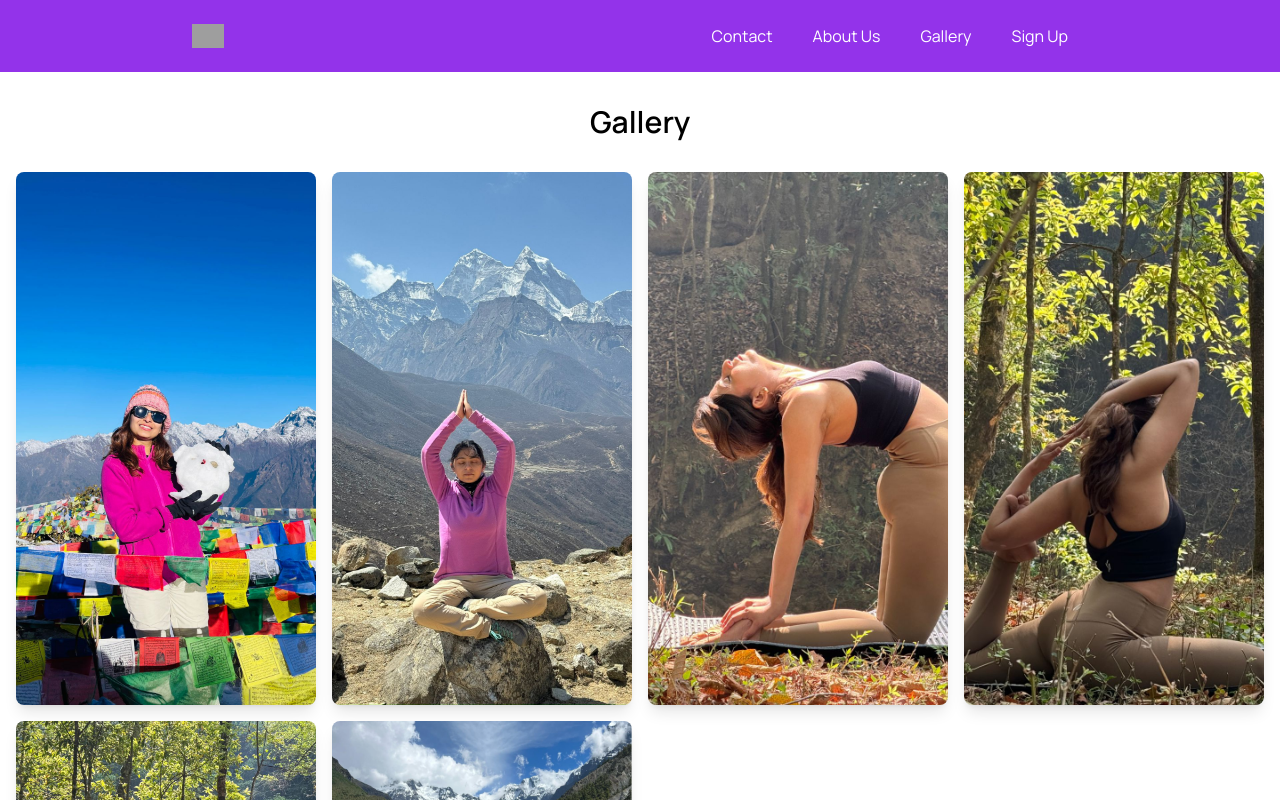
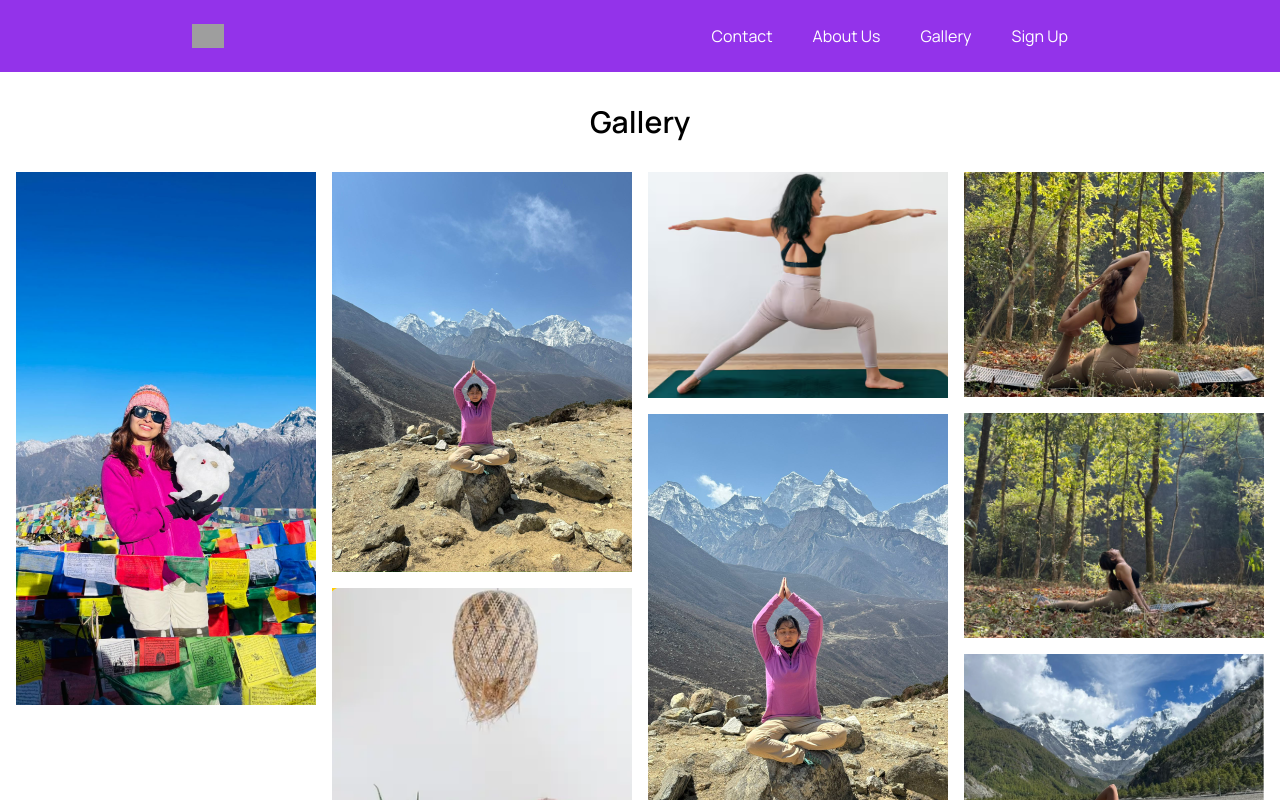
Before and after one commit to bhandaripawan8/Yoga-MERN, a React (Vite) app: page /gallery in a window 1280 px wide. Shown: the top 800 px of the page. Built offline with nearby package versions, Linux system fonts and the light colour scheme; grey boxes are pictures that could not be loaded.

Commit message:
gallery content styled with masonry grid style

```diff
--- a/src/components/Gallery/Gallery.jsx
+++ b/src/components/Gallery/Gallery.jsx
@@ -19,17 +19,13 @@ const Gallery = () => {
     <>
            <div className="container mx-auto py-8 px-4">
             <h2 className="text-3xl font-semibold text-center mb-8">Gallery</h2>
-        <div className="grid grid-cols-1 sm:grid-cols-2 md:grid-cols-3 lg:grid-cols-4 gap-4">
+            <div className="columns-1 sm:columns-2 md:columns-3 lg:columns-4 gap-4">
                 {GalleryImages.map((image, index) => (
-            <div
-              key={index}
-              className="overflow-hidden rounded-lg shadow-lg cursor-pointer"
-              onClick={() => openModal(image)}
-            >
+                    <div key={index} className="mb-4 break-inside-avoid" onClick={() => openModal(image)}>
                         <img
                             src={image}
                             alt={`Image ${index + 1}`}
-                className="w-full h-full object-cover transform transition duration-500 hover:scale-105"
+                            className="w-full h-auto object-cover transform transition duration-500 hover:scale-105 cursor-pointer"
                         />
                     </div>
                 ))}
@@ -39,7 +35,7 @@ const Gallery = () => {
                 <div className="fixed inset-0 bg-black bg-opacity-75 flex items-center justify-center z-50">
                     <div className="relative w-[70vh] h-[70vh] bg-white rounded-lg flex items-center justify-center">
                         <button
-                            className="w-[35px] h-auto bg-black rounded-lg absolute top-0 right-0  m-3  text-white text-4xl"
+                            className="w-[35px] h-auto bg-black rounded-lg absolute top-0 right-0 m-3 text-white text-4xl"
                             onClick={closeModal}
                         >
                             ×
--- a/src/data.js
+++ b/src/data.js
@@ -223,12 +223,12 @@ export const whyChooseUs = {
 import img1 from './assets/images/sangayoga.jpg'
 import img2 from './assets/images/contact1.jpg'
 import img3 from './assets/images/contact2.jpg'
-// import img4 from './assets/images/hero1.png'
-// import img5 from './assets/images/hero2.png'
-// import img6 from './assets/images/hero3.png'
+import img4 from './assets/images/hero1.png'
+import img5 from './assets/images/hero2.png'
+import img6 from './assets/images/hero3.png'
 import img7 from './assets/images/prakriti1.jpg'
 import img8 from './assets/images/prakriti2.jpg'
 import img9 from './assets/images/prakriti3.jpg'
 import img10 from './assets/images/sessions.png'
 
-export const GalleryImages = [img1,  img3, img7, img8, img9, img10]
+export const GalleryImages = [img1, img2, img4, img5, img3, img7, img8, img9, img10]
```
Lines whose indentation alone changed are shown as unchanged.
